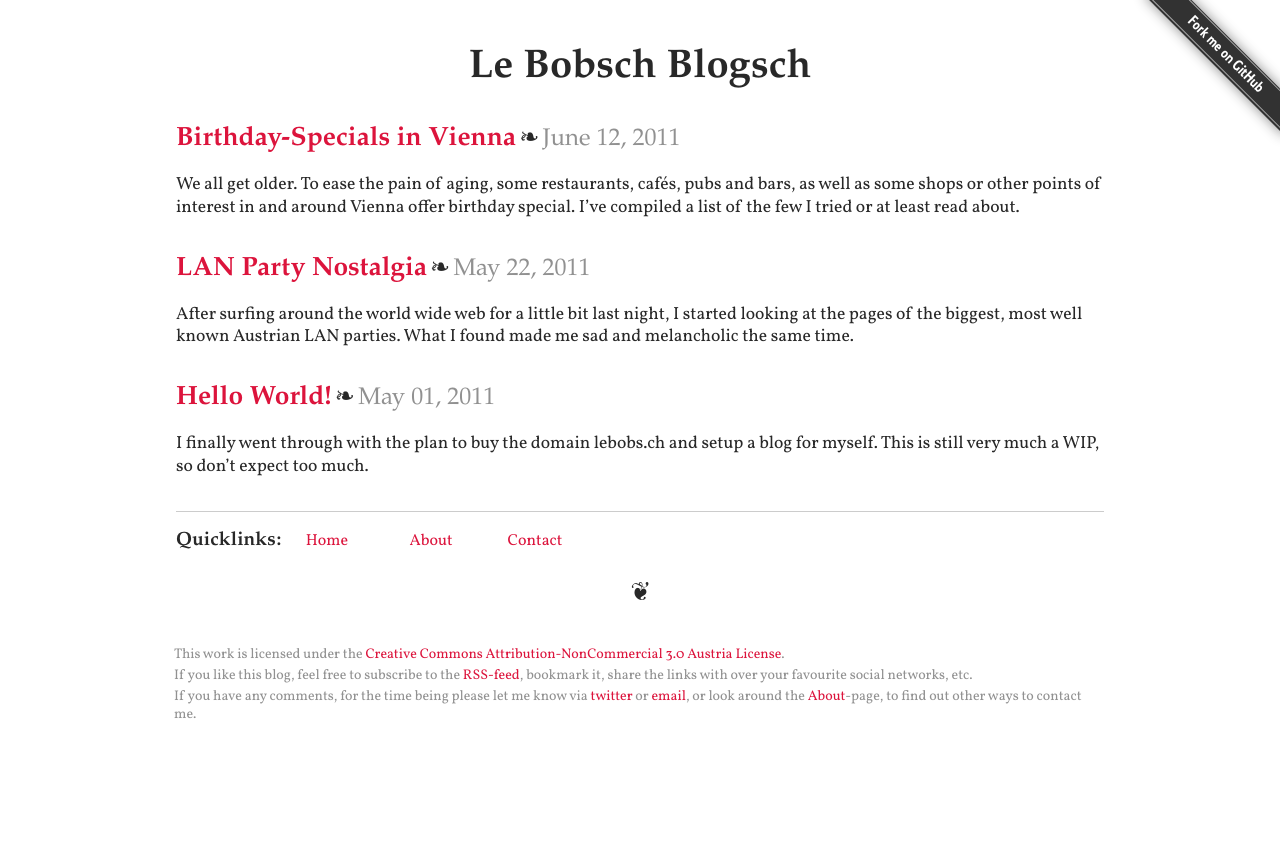
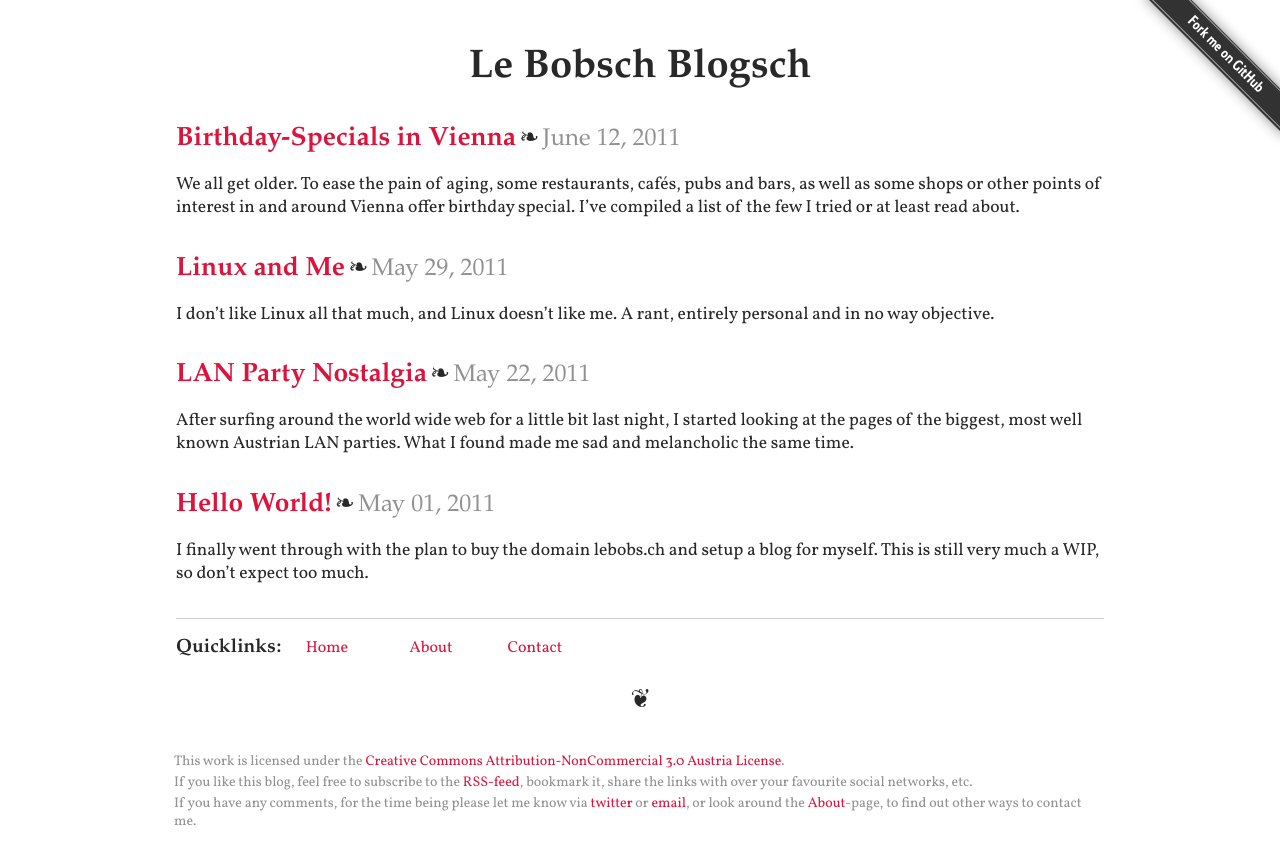
Before and after one commit to bobschi/lebobs.ch, a Jekyll site: the page built from index.md, in a window 1280 px wide. Shown: the top 864 px of the page. Built offline with Jekyll 4.4.1, drawn with Linux system fonts in a browser that asks for light colours; nearby versions of some CDN libraries; some web fonts are replaced; Markdown is read by kramdown in place of the engine named in the settings; some of the changed lines change nothing that is shown.

Commit message:
finished the post on linux and me

```diff
--- a/_posts/2011-05-29-linux-and-me.md
+++ b/_posts/2011-05-29-linux-and-me.md
@@ -1,21 +1,35 @@
 ---
 layout: post
 title: Linux and Me
-published: false
+published: true
 teaser: I don't like Linux all that much, and Linux doesn't like me. A rant, entirely personal and in no way objective.
 categories:
   - FOSS
-  - Design
+  - Rants
 ---
-I'd like to start off this blog post with a lot of swear words, some of which you might have never heard. Others, that might make you blush. But I won't, I'm trying to be professional here, people.
+I'd like to start off this blog-post with a lot of swear words, some of which you might have never heard. Others, that might make you blush. But I won't, I'm trying to be professional here, people.
 
-## Some Definitions to Start Things Off ... Or Maybe Better Not.
-I think that are many articles on Linux, so I am not going to write a detailed explanation of what Linux is and is not. If you don't know what [Unix][] or a [distribution][distro] is, if you have no clue about [FOSS[]] and [GNU][], please, consult [Wikipedia] before reading on, as I am not going to define or explain terms like these.
+There are many articles on Linux, so I am not going to write a detailed explanation of what Linux is and is not. If you don't know what [Unix][] or a [distribution][distro] is, if you have no clue about [FOSS][] and [GNU][], please, consult [Wikipedia][wikiplinux] before reading on, as I am not going to define terms like these.
 
+## So, What's the Problem&#8253;
+I wanted to set up a development environment using *Ubuntu 10.10*. I'm doing a project with OpenStreetMap for my Bachelor thesis, and I thought I needed the [mapnik] rendering tool chain to run on my development machine. So I went out to install Ubuntu on the old work laptop of my girlfriend, rad little [HP Compaq 2510p][c2510p]. This is where things started going wrong.
 
+My variant of this 12'' notebook is equipped with an *Intel Core 2 Duo ULV Processor* with *1.20 GHz*, *2 GB* of DDR2 RAM and the *Intel GMA X3100* integrated graphics chip. Everything installed fine right out of the box. Put in the Ubuntu DVD, installed the system and was ready to go within the hour. But somehow the current kernel has problems with the soft-buttons the *2510p* is equipped with. They don't work most of the time, and the volume slider is hit and miss at best. That wouldn't matter too much, since I don't like soft buttons and don't use them, but when the touchpad stopped working after awaking the notebook from sleep, I knew something was fishy. Since I thought that maybe an update or myself fucked things up, I decided to reinstall.
+
+That didn't help. Happy with my squeaky-clean install, I worked a bit, sent it to sleep, some problem after reawaking it. I still wanted to go on. So I went ahead, reinstalled it and made sure that I was using suspend to RAM and not suspend to disk like I did before. Shutting the thing down every evening sure would suck, but I didn't want to reboot every time I take a break from work, since I usually send my notebook to suspension when I do. Some problem after the first reboot.
+
+Since I had now established that reinstalling the machine wouldn't help, I decided to just make do with what I had, and use the mouse. This worked fine for about half a week. Then *Ubuntu 11.04* was released. Curious about Unity, I went ahead and upgraded from *10.04* to *11.04*. Shouldn't have done that. After installing a proprietary driver for the graphics chip, unity wouldn't start anymore. At least I think it was the graphics driver. After trying a few things to fix this and the soft-button issue I found on various forums, I decided that I would reinstall this machine one more time.
+
+I went ahead and installed Ubuntu 11.04 from scratch. When I booted the first time, everything was fine. Starting installing the software I needed, took the PC to the university to show some of the progress I was able to make to my thesis-advisor Wilfried. This is when I make the error that will end my little experiment with Linux: I want to power down the PC, and touch the soft-button for the WiFi & Bluetooth instead. (Yes, I know that's anywhere near the power button, but I was sleepy and not paying attention.) Of course, the WiFi-card is deactivated. This is supposed to happen. When I see that I pressed the wrong button, I go ahead and try to reactivate the WiFi before shutting the notebook down. **I couldn't**. The button stopped working after the first press, and I was not able to get it working again. And I tried, for about a day.
+
+This, and the fact that we had in the meantime managed to set up a server running Ubuntu 11.04 and the tools that we need plus OpenSSH, was the cue for me to minimize my losses and just **stop** this right when it was becoming ridiculous. I really tried to make this work, but it just shouldn't be. Just like my last adventures with Suse or Arch or (K)Ubuntu (8.04, 9.04, 9.10).
+
+I really like the idea of FOSS, and Linux. And maybe I am just too stupid -- which I don't believe, since I can use the server without any problems -- or too stuck on windows -- again, see argument one -- to make this work. Whatever it is, I am **done** with trying to use Linux as an operating system for development and university. It's just not worth the hassle for me. I'm going to stick with Windows 7 -- which is great, by the way -- until I get myself a MacBook Pro or a new Laptop running Windows 8. I like my Linux the way I like my sewer plants: far away, and only with a remote connection.
 
 [gnu]:			http://en.wikipedia.org/wiki/GNU_General_Public_License
 [foss]:			http://en.wikipedia.org/wiki/Free_and_open_source_software
 [distro]:		http://en.wikipedia.org/wiki/Linux_distribution
 [unix]:			http://en.wikipedia.org/wiki/Unix
 [wikiplinux]:	http://en.wikipedia.org/wiki/Linux
+[mapnik]:		http://mapnik.org/
+[c2510p]:		http://h20000.www2.hp.com/bizsupport/TechSupport/Document.jsp?objectID=c01057682&lang=en&cc=us&taskId=101&prodSeriesId=3355633&prodTypeId=321957
```
